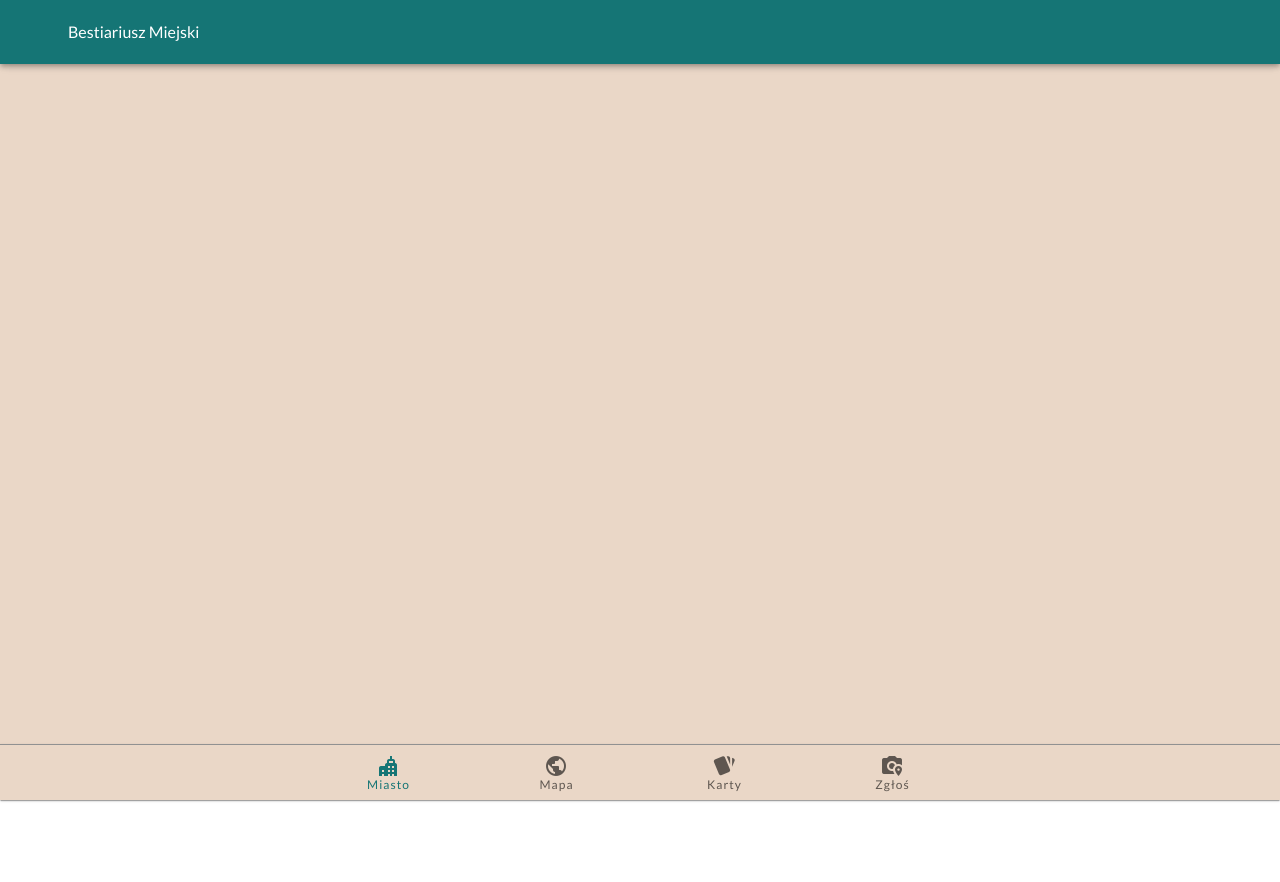
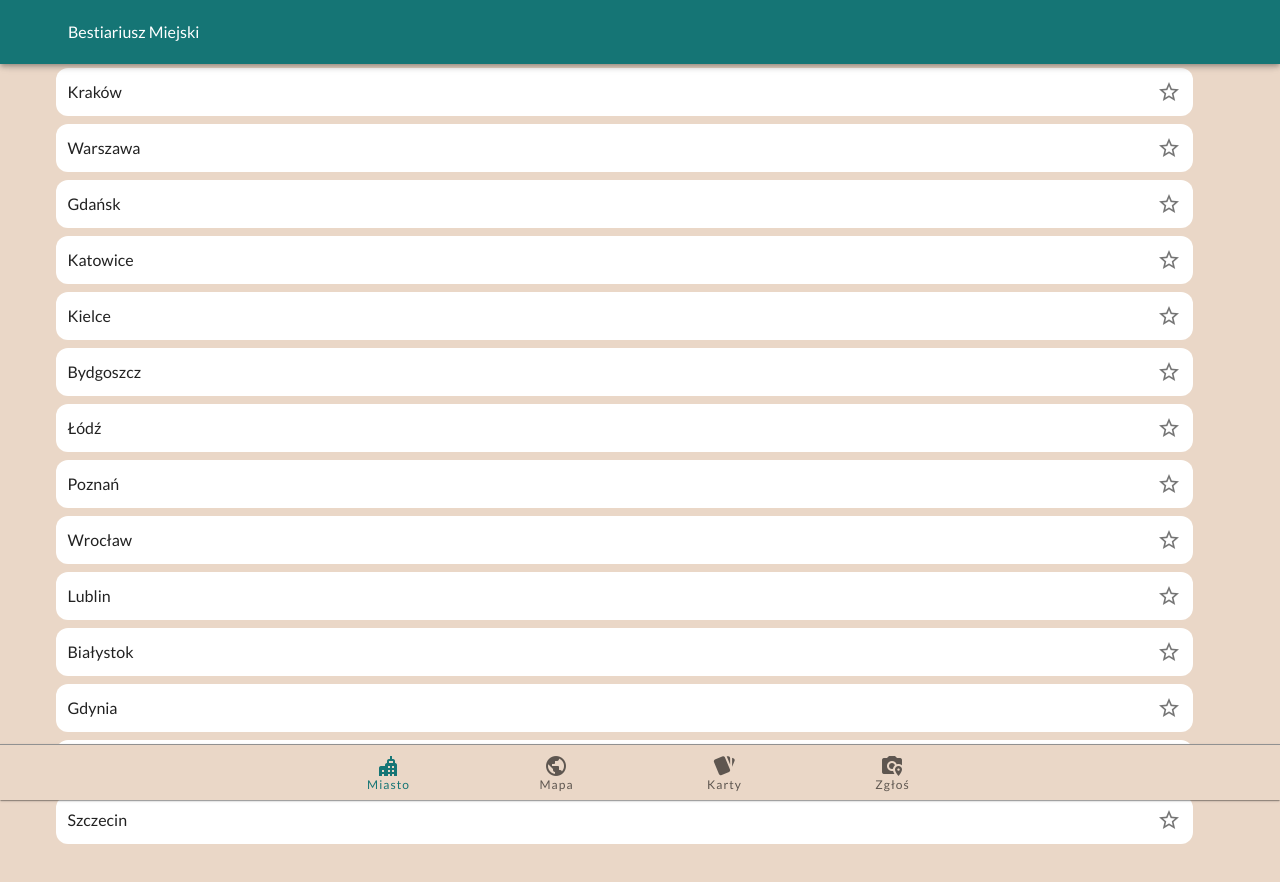
Before and after one commit to DzordzoMen/town-bestiary, a Vue app: page /cities/1 in a window 1280 px wide. Shown: the top 882 px of the page. Before the commit the page ends 800 px from the top, so only its background shows below. Built offline with nearby package versions, Linux system fonts and the light colour scheme.

Commit message:
added option to set favourite city

```diff
--- a/src/router/index.js
+++ b/src/router/index.js
@@ -15,7 +15,7 @@ const routes = [
     component: Home,
   },
   {
-    path: '/cities',
+    path: '/cities/:change?',
     name: 'Cities',
     component: Cities,
   },
--- a/src/views/Cities.vue
+++ b/src/views/Cities.vue
@@ -6,8 +6,16 @@
         v-for="city in cities"
         :key="city.id"
         @click="goToCity(city.id, city.name)"
+        class="d-flex align-center justify-space-between"
       >
         {{ city.name }}
+
+        <v-icon
+          @click.prevent="setFavourite(city.id, city.name)"
+          :color="favouriteCityId === city.id ? 'primary' : null"
+        >
+          {{ favouriteCityId === city.id ? 'mdi-star' : 'mdi-star-outline' }}
+        </v-icon>
       </v-col>
     </v-row>
   </v-container>
@@ -17,6 +25,7 @@
 export default {
   name: 'Cities',
   data: () => ({
+    favouriteCity: null,
     cities: [
       {
         id: 1,
@@ -76,9 +85,27 @@ export default {
       },
     ],
   }),
+  computed: {
+    favouriteCityId() {
+      return this.favouriteCity?.id || null;
+    },
+  },
+  mounted() {
+    const favourite = JSON.parse(localStorage.getItem('favourite'));
+    this.favouriteCity = favourite;
+    const change = this.$route.params?.change;
+
+    if (favourite?.id && !change) {
+      this.goToCity(favourite.id, favourite.name);
+    }
+  },
   methods: {
-    goToCity(id, name) {
+    goToCity(id, name = null) {
       this.$router.push({ name: 'City', params: { id, name } });
+    },
+    setFavourite(id, name) {
+      this.favouriteCity = { id, name };
+      localStorage.setItem('favourite', JSON.stringify({ id, name }));
     },
   },
 };
--- a/src/views/City.vue
+++ b/src/views/City.vue
@@ -51,7 +51,7 @@ export default {
   },
   methods: {
     selectCity() {
-      this.$router.push({ name: 'Cities' });
+      this.$router.push({ name: 'Cities', params: { change: 'change' } });
     },
   },
 };
```
